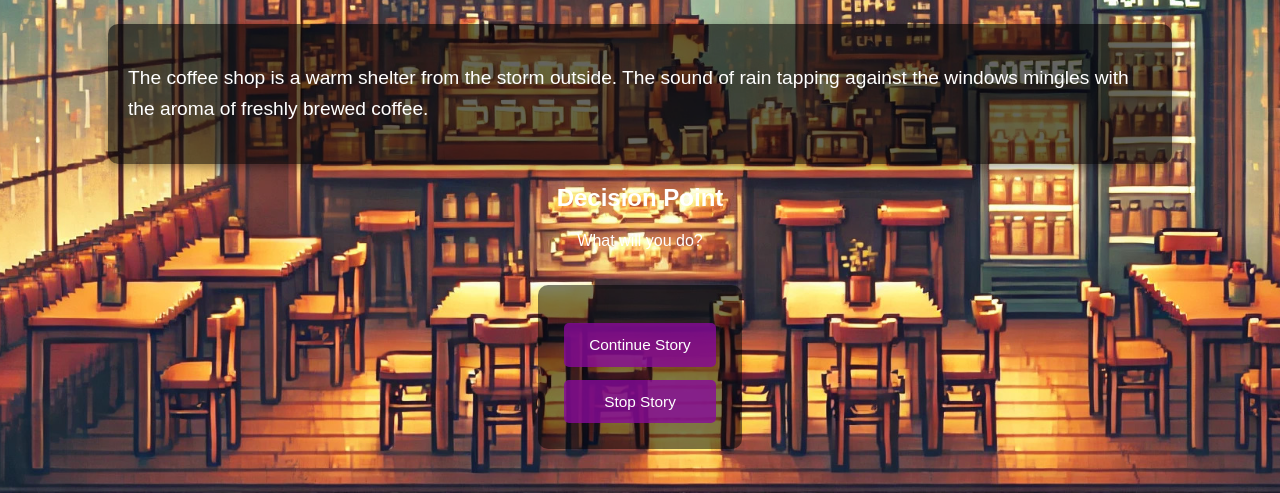
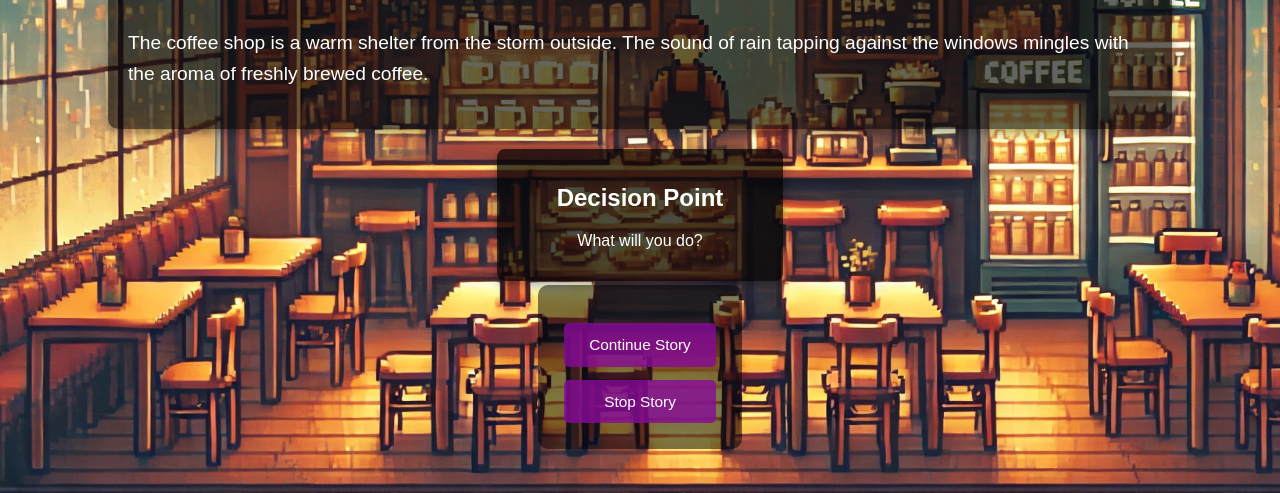
Before and after one commit to GurhansD/FBLA_Project_24-25, a website built with Vite: page coffeeShop.html in a window 1280 px wide. Shown: the part 307-800 px from the top of the page. Built offline with nearby package versions, Linux system fonts and the light colour scheme.

Commit message:
Added Transparent Box Behind "Decision Point"

```diff
--- a/coffeeShop.css
+++ b/coffeeShop.css
@@ -120,3 +120,16 @@ button:hover {
     transform: scale(1.05);
     background-color: rgba(136, 10, 153, 1);
 }
+/* Style for the Decision Point background */
+#decision-container {
+    background-color: rgba(0, 0, 0, 0.7); /* Dark semi-transparent background */
+    padding: 15px;
+    border-radius: 8px;
+    text-align: center;
+    margin-top: 20px;
+    color: #ffffff;
+    width: 20%;
+    max-width: 600px;
+    margin: 20px auto;
+    box-shadow: 0 4px 10px rgba(0, 0, 0, 0.3);
+}
--- a/coffeeShop.html
+++ b/coffeeShop.html
@@ -8,14 +8,16 @@
 </head>
 <body class="coffee-shop-background">
     <h1 id="sceneTitle">Coffee Shop</h1>
-    <audio id="doorbell-audio" src="ShopDoorBell.mp3" preload="auto"></audio>
+    <audio id="doorbell-audio" src="./Audios/ShopDoorBell.mp3" preload="auto"></audio>
     <div id="scene-content">
         <div class="text-box" id="story-text">
             <p id="animated-text"></p>
         </div>
-
-        <h2>Decision Point</h2>
-        <p>What will you do?</p>
+        <!--Decision Point Selection-->
+        <div id="decision-container">
+            <h2>Decision Point</h2>
+            <p>What will you do?</p>
+        </div>
     </div>
     <div id="transparentBox">
         <button id="continueButton">Continue Story</button>
```
